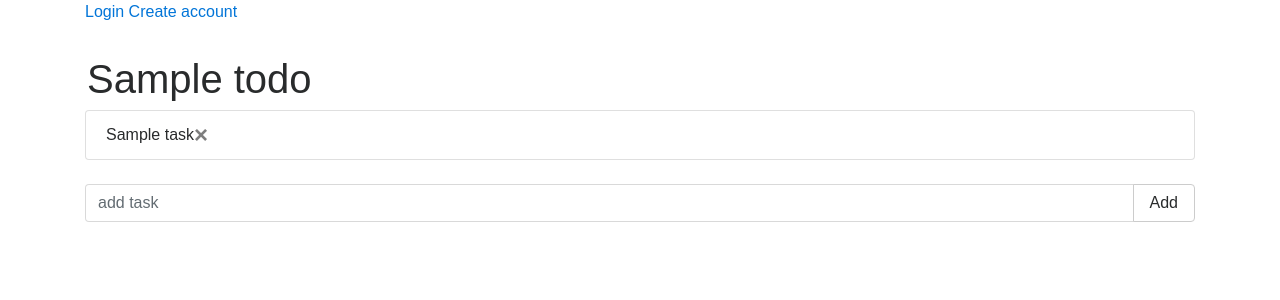
After one commit to codebicycle/buy-milk, a Flask app: page /todos/1 in a window 1280 px wide. The commit adds this page. Shown: the top 300 px of the page. Run offline with Flask 2, Linux system fonts and the light colour scheme; tables that the repository leaves empty hold one stand-in row (values such as "Sample post"); parts of the project's set-up code (start-up, migrations or seed data) failed here and were passed over; some libraries are stand-ins or nearby versions.

Commit message:
Add templates

```diff
--- a/todo/static/styles.css
+++ b/todo/static/styles.css
@@ -17,6 +17,23 @@ body {
 nav {
     margin-bottom: 2em;
 }
+
 nav > form {
     display: inline;
 }
+
+.edit-in-place {
+    border: none;
+}
+
+.edit-in-place:hover,
+.edit-in-place:active,
+.edit-in-place:focus {
+    width: 100%;
+    background-color: #FFD;
+    transition: background-color 0.5s;
+}
+
+.hidden {
+    display: none;
+}
--- /dev/null
+++ b/todo/templates/todos_edit.html
@@ -0,0 +1,35 @@
+{% extends 'base.html' %}
+
+{% block title %}{{ todo.title }}{% endblock %}
+
+{% block content %}
+
+<form method="post" action="{{ url_for('todos_update', todo_id=todo.id) }}">
+  <input class="h1 edit-in-place" type="text" name="title" value="{{ todo.title }}">
+  <input type="hidden" name="csrf-token" value="{{ session['csrf_token'] }}">
+  <input type="submit" value="Update" class="hidden">
+</form>
+
+  <ul class="list-group">
+  {% for task in todo.tasks %}
+    <li class="list-group-item">
+      {{ task.title }}
+      <button type="button" class="close" aria-label="Close">
+        <span aria-hidden="true">&times;</span>
+      </button>
+    </li>
+  {% endfor %}
+  </ul>
+  <br>
+
+<form method="post" action="{{ url_for('tasks_create') }}">
+  <div class="input-group">
+    <input type="text" class="form-control" name="task" placeholder="add task">
+    <span class="input-group-btn">
+      <button class="btn btn-secondary" type="submit">Add</button>
+    </span>
+  </div>
+  <input type="hidden" name="todo_id" value="{{ todo.id }}">
+  <input type="hidden" name="csrf-token" value="{{ session['csrf_token'] }}">
+</form>
+{% endblock %}
```
Also changed, not shown: todo/templates/todos_new.html (+8 -19 lines).
